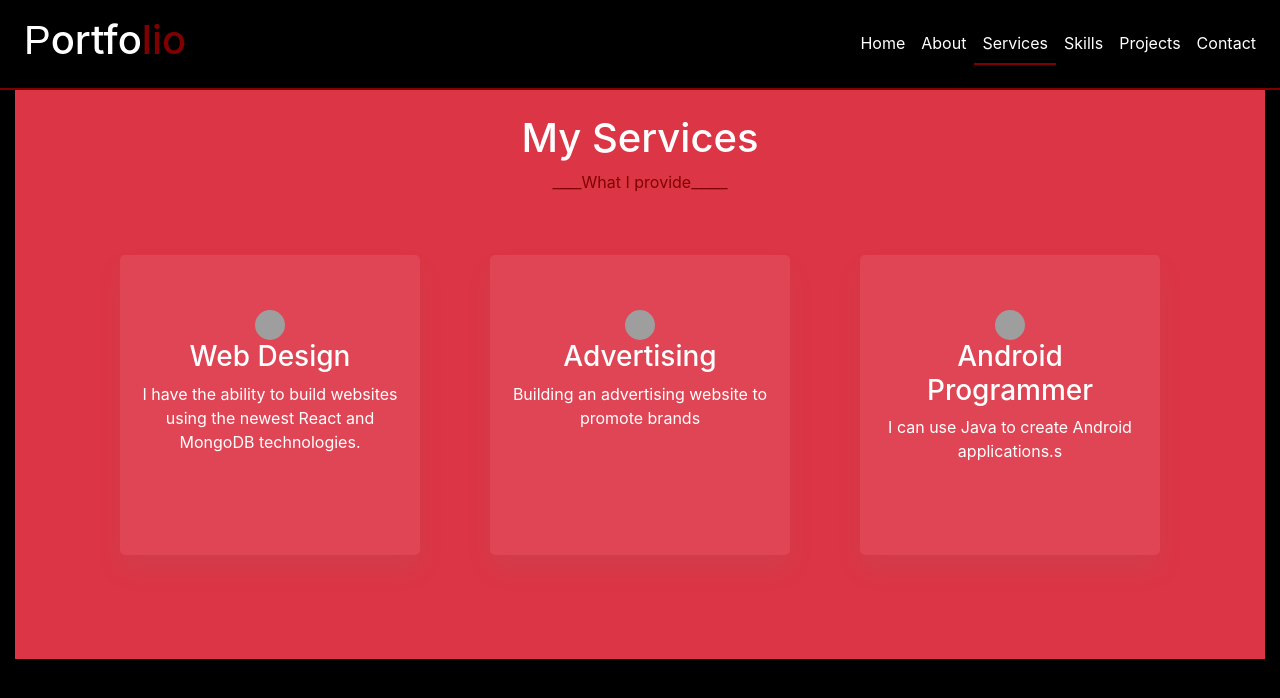
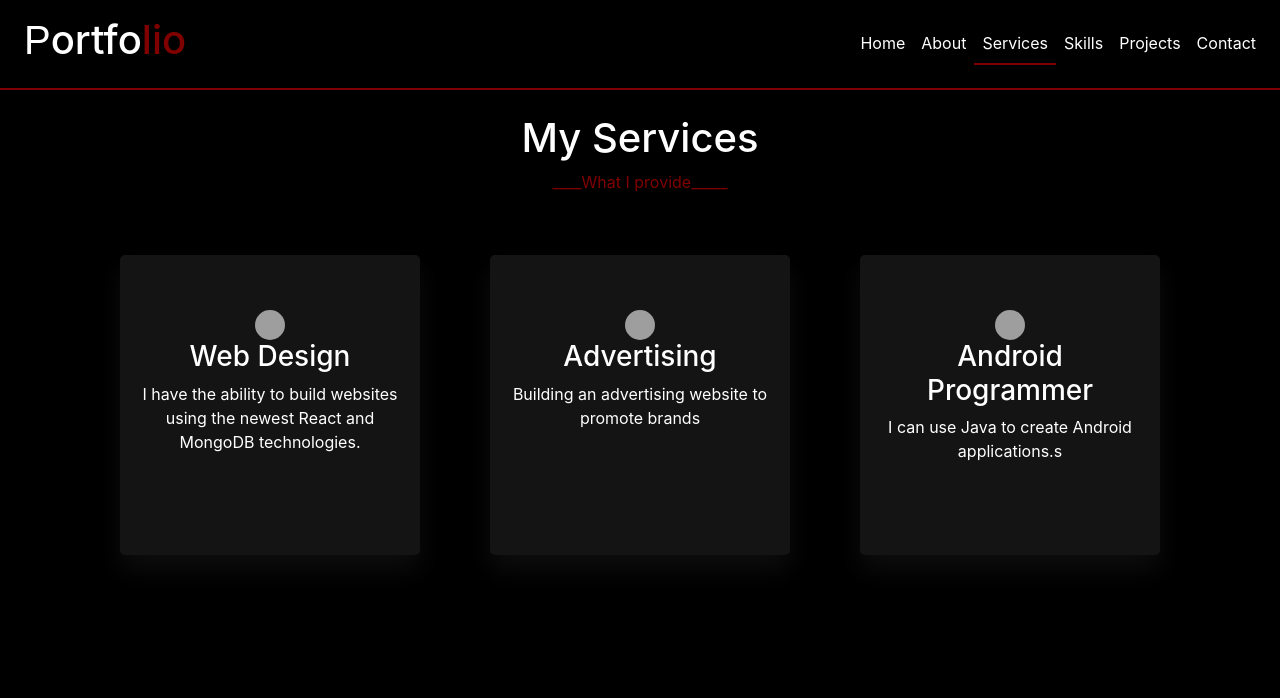
Before and after one commit to harshkumar88/portFolio, a React (Create React App) app: page /portFolio/Services in a window 1280 px wide. Shown: the top 698 px of the page. Built offline with nearby package versions, Linux system fonts and the light colour scheme; grey boxes are pictures that could not be loaded; a web font is replaced by a local one.

Commit message:
services page color scheme

```diff
--- a/src/components/Services.jsx
+++ b/src/components/Services.jsx
@@ -6,7 +6,7 @@ const Services = () => {
         <div style={{ backgroundColor: "black", minHeight: "100vh" ,overflow:"hidden"}}>
 
             <div style={{ display: "flex", flexDirection: "column", flexWrap: "wrap", marginTop: "2.2%", overflow: "hidden" }} className="bottom container-fluid">
-                <div className="container-fluid mt-0 bg-danger" style={{display:"flex",flexDirection:"column",minHeight:"70vh"}}>
+                <div className="container-fluid mt-0 " style={{display:"flex",flexDirection:"column",minHeight:"70vh"}}>
                     <div className="moving container  text-center">
                         <h1 style={{ color: 'white', fontSize: "250%" }}>My Services</h1>
                         <span style={{ color: 'maroon' }}>____What I provide_____</span>
```
